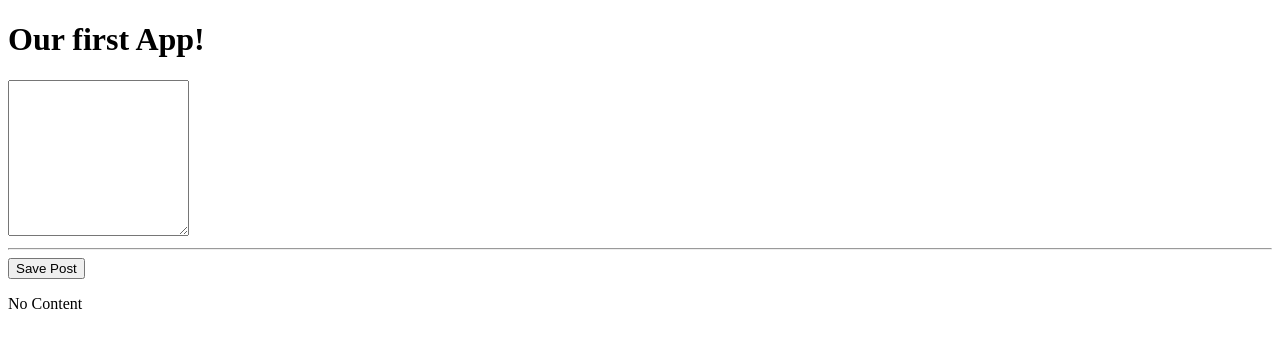
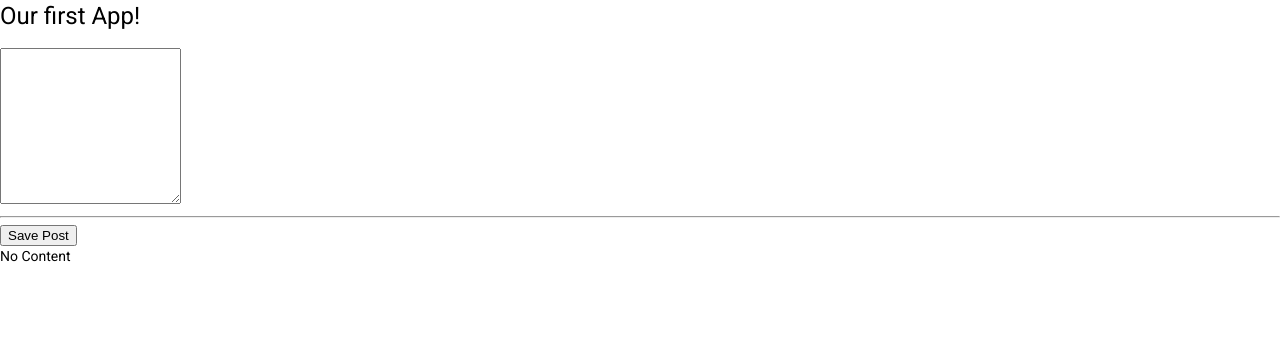
Before and after one commit to HichamLabra/MEAN-Stack, an Angular app: page / in a window 1280 px wide. Shown: the top 348 px of the page. Built offline with nearby package versions, Linux system fonts and the light colour scheme.

Commit message:
Install Angular Material

```diff
--- a/angular.json
+++ b/angular.json
@@ -27,6 +27,7 @@
               "src/assets"
             ],
             "styles": [
+              "./node_modules/@angular/material/prebuilt-themes/indigo-pink.css",
               "src/styles.css"
             ],
             "scripts": []
@@ -94,6 +95,7 @@
               "src/assets"
             ],
             "styles": [
+              "./node_modules/@angular/material/prebuilt-themes/indigo-pink.css",
               "src/styles.css"
             ],
             "scripts": []
--- a/package.json
+++ b/package.json
@@ -11,10 +11,12 @@
   "private": true,
   "dependencies": {
     "@angular/animations": "~13.0.0",
+    "@angular/cdk": "^13.1.1",
     "@angular/common": "~13.0.0",
     "@angular/compiler": "~13.0.0",
     "@angular/core": "~13.0.0",
     "@angular/forms": "~13.0.0",
+    "@angular/material": "^13.1.1",
     "@angular/platform-browser": "~13.0.0",
     "@angular/platform-browser-dynamic": "~13.0.0",
     "@angular/router": "~13.0.0",
--- a/src/app/app.module.ts
+++ b/src/app/app.module.ts
@@ -3,7 +3,8 @@
 import { FormsModule } from '@angular/forms';
 
 import { AppComponent } from './app.component';
-import { PostCreateComponent } from './posts/post-create/post-create.component'
+import { PostCreateComponent } from './posts/post-create/post-create.component';
+import { BrowserAnimationsModule } from '@angular/platform-browser/animations'
 
 @NgModule({
   declarations: [
@@ -12,7 +13,8 @@
   ],
   imports: [
     BrowserModule,
-    FormsModule
+    FormsModule,
+    BrowserAnimationsModule
   ],
   providers: [],
   bootstrap: [AppComponent]
--- a/src/index.html
+++ b/src/index.html
@@ -6,8 +6,11 @@
   <base href="/">
   <meta name="viewport" content="width=device-width, initial-scale=1">
   <link rel="icon" type="image/x-icon" href="favicon.ico">
+  <link rel="preconnect" href="https://fonts.gstatic.com">
+  <link href="https://fonts.googleapis.com/css2?family=Roboto:wght@300;400;500&display=swap" rel="stylesheet">
+  <link href="https://fonts.googleapis.com/icon?family=Material+Icons" rel="stylesheet">
 </head>
-<body>
+<body class="mat-typography">
   <app-root></app-root>
 </body>
 </html>
--- a/src/styles.css
+++ b/src/styles.css
@@ -1 +1,4 @@
 /* You can add global styles to this file, and also import other style files */
+
+html, body { height: 100%; }
+body { margin: 0; font-family: Roboto, "Helvetica Neue", sans-serif; }
```
Also changed, not shown: 1 other file (tests, documents, lock files or other folders).
